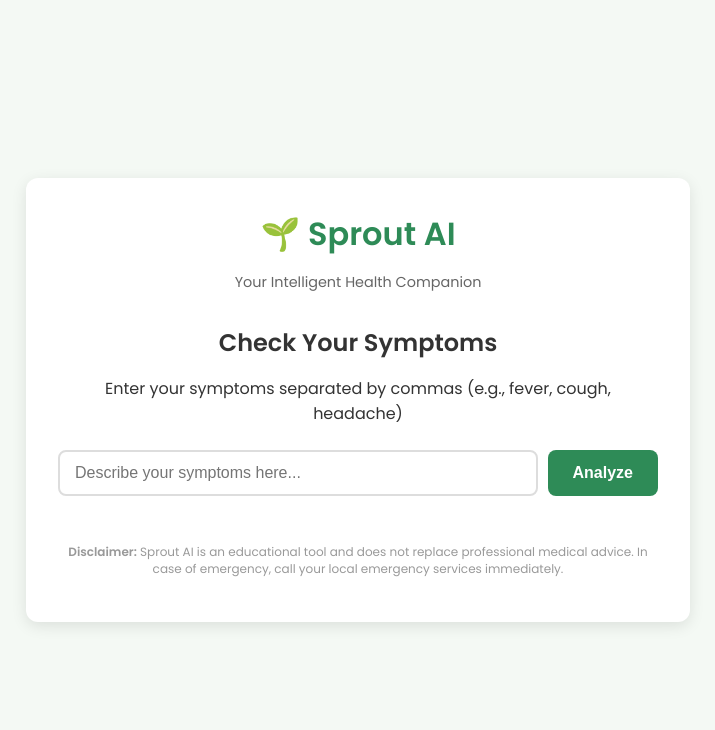
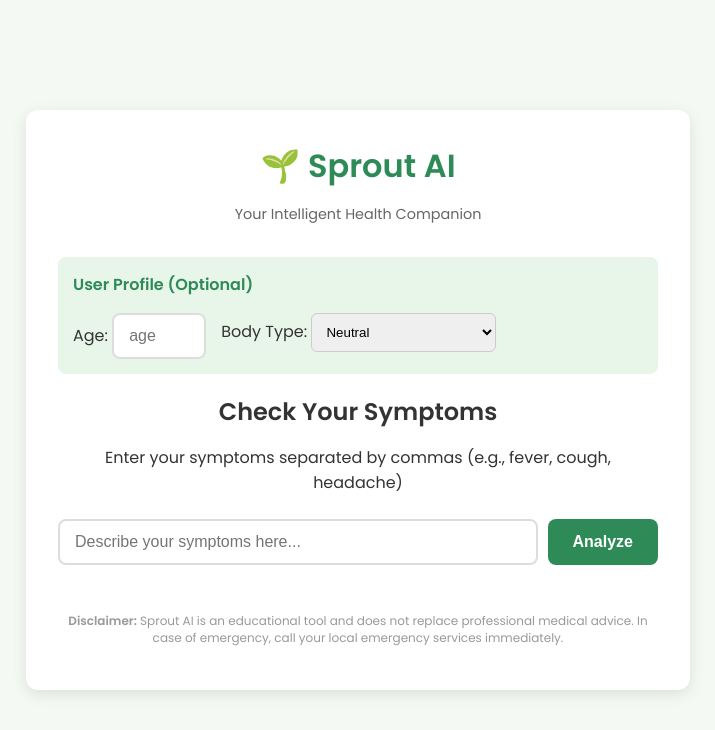
Before and after one commit to ManishKudtarkar/sprout, a Flask app: page / in a window 1280 px wide. Shown: the top 730 px of the page, without its empty margins (282-997 px from the left). Run offline with Flask 3, Linux system fonts and the light colour scheme.

Commit message:
Initial commit

```diff
--- a/src/app.py
+++ b/src/app.py
@@ -3,6 +3,7 @@ import os
 from diagnosis import SymptomAnalyzer
 from emergency import EmergencyDetector
 from remedies import RemedyRecommender
+from notifications import NotificationManager
 
 app = Flask(__name__)
 
@@ -13,6 +14,7 @@ DATA_PATH = os.path.join(os.path.dirname(BASE_DIR), 'data', 'symptoms.json')
 emergency_detector = EmergencyDetector(DATA_PATH)
 analyzer = SymptomAnalyzer(DATA_PATH)
 remedy_recommender = RemedyRecommender()
+notifier = NotificationManager()
 
 @app.route('/')
 def home():
@@ -22,6 +24,7 @@ def home():
 def analyze():
     data = request.json
     user_input = data.get('symptoms', '')
+    user_profile = data.get('profile', {})  # Get user profile
 
     if not user_input:
         return jsonify({'error': 'No symptoms provided'}), 400
@@ -31,10 +34,15 @@ def analyze():
     # 1. Check for Emergency
     emergencies = emergency_detector.check_emergency(symptoms)
     if emergencies:
+        # Log and Notify
+        msg = f"Emergency detected: {', '.join(emergencies)}"
+        notifier.send_notification(msg, level="critical")
+
         return jsonify({
             'status': 'emergency',
             'emergencies': emergencies,
-            'message': 'CRITICAL WARNING: High-risk symptoms detected. Seek immediate medical attention.'
+            'message': 'CRITICAL WARNING: High-risk symptoms detected. Seek immediate medical attention. Chat has been disabled for safety.',
+            'lockdown': True
         })
 
     # 2. Diagnosis
@@ -46,11 +54,14 @@ def analyze():
         })
 
     top_prediction = predictions[0]
-    remedies = remedy_recommender.get_remedies_for_condition(top_prediction)
+    # Pass profile to remedies
+    remedies = remedy_recommender.get_remedies_for_condition(top_prediction, user_profile)
     remedy_details = []
 
     for remedy in remedies:
-        explanation = remedy_recommender.explain_remedy(remedy)
+        # Clean remedy name for explanation lookup if it has warnings appended
+        clean_name = remedy.split(" (Caution")[0]
+        explanation = remedy_recommender.explain_remedy(clean_name)
         remedy_details.append({'name': remedy, 'explanation': explanation})
 
     return jsonify({
--- a/src/static/script.js
+++ b/src/static/script.js
@@ -2,6 +2,11 @@ async function analyzeSymptoms() {
     const input = document.getElementById('symptomsInput');
     const resultSection = document.getElementById('resultSection');
     const loading = document.getElementById('loading');
+    const analyzeBtn = document.getElementById('analyzeBtn');
+
+    // Get Profile Data
+    const age = document.getElementById('ageInput').value;
+    const bodyType = document.getElementById('bodyType').value;
 
     const symptoms = input.value.trim();
 
@@ -21,7 +26,13 @@ async function analyzeSymptoms() {
             headers: {
                 'Content-Type': 'application/json'
             },
-            body: JSON.stringify({ symptoms })
+            body: JSON.stringify({
+                symptoms: symptoms,
+                profile: {
+                    age: age,
+                    body_type: bodyType
+                }
+            })
         });
 
         const data = await response.json();
@@ -32,6 +43,13 @@ async function analyzeSymptoms() {
 
         if (data.status === 'emergency') {
             renderEmergency(data);
+            if (data.lockdown) {
+                // UI Lockdown
+                input.disabled = true;
+                analyzeBtn.disabled = true;
+                input.placeholder = "SYSTEM LOCKED - Seek Medical Help";
+                analyzeBtn.style.backgroundColor = "#ccc";
+            }
         } else if (data.status === 'success') {
             renderDiagnosis(data);
         } else {
--- a/src/templates/index.html
+++ b/src/templates/index.html
@@ -16,6 +16,25 @@
 
         <main>
             <div class="input-section">
+                <!-- User Profile Section -->
+                <div class="profile-section" style="margin-bottom: 20px; text-align: left; background: #e8f5e9; padding: 15px; border-radius: 8px;">
+                    <h3 style="font-size: 1rem; color: #2E8B57; margin-top: 0;">User Profile (Optional)</h3>
+                    <div style="display: flex; gap: 15px;">
+                        <div>
+                            <label for="ageInput">Age:</label>
+                            <input type="number" id="ageInput" placeholder="age" style="width: 60px;">
+                        </div>
+                        <div>
+                            <label for="bodyType">Body Type:</label>
+                            <select id="bodyType" style="padding: 10px; border-radius: 6px; border: 1px solid #ccc;">
+                                <option value="neutral">Neutral</option>
+                                <option value="heat">Heat Body (Pitta)</option>
+                                <option value="cold">Cold Body (Vata/Kapha)</option>
+                            </select>
+                        </div>
+                    </div>
+                </div>
+
                 <h2>Check Your Symptoms</h2>
                 <p>Enter your symptoms separated by commas (e.g., fever, cough, headache)</p>
                 <div class="input-wrapper">
```
Also changed, not shown: src/notifications.py (added, +19 -0 lines), src/remedies.py (+31 -2 lines), 1 other file.
